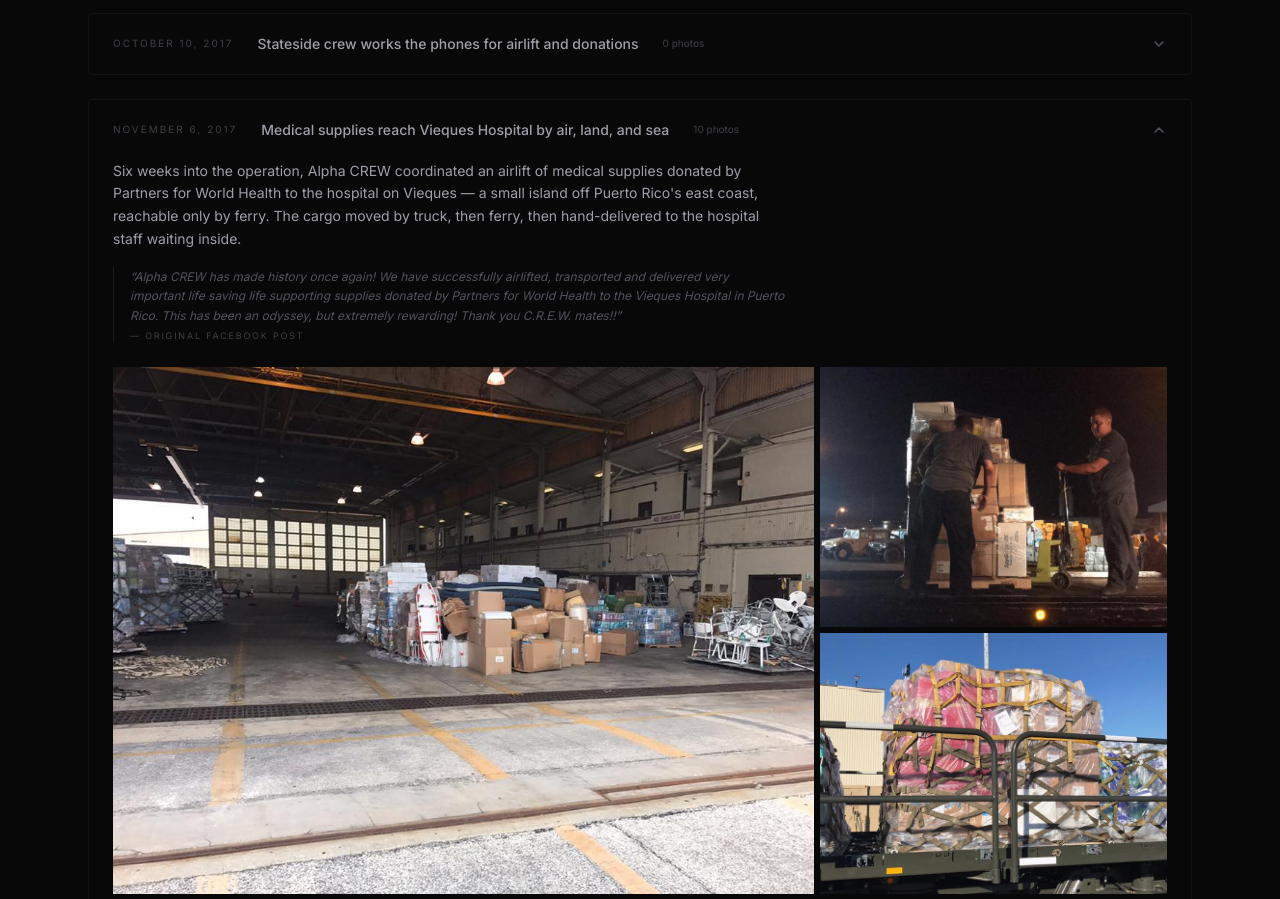
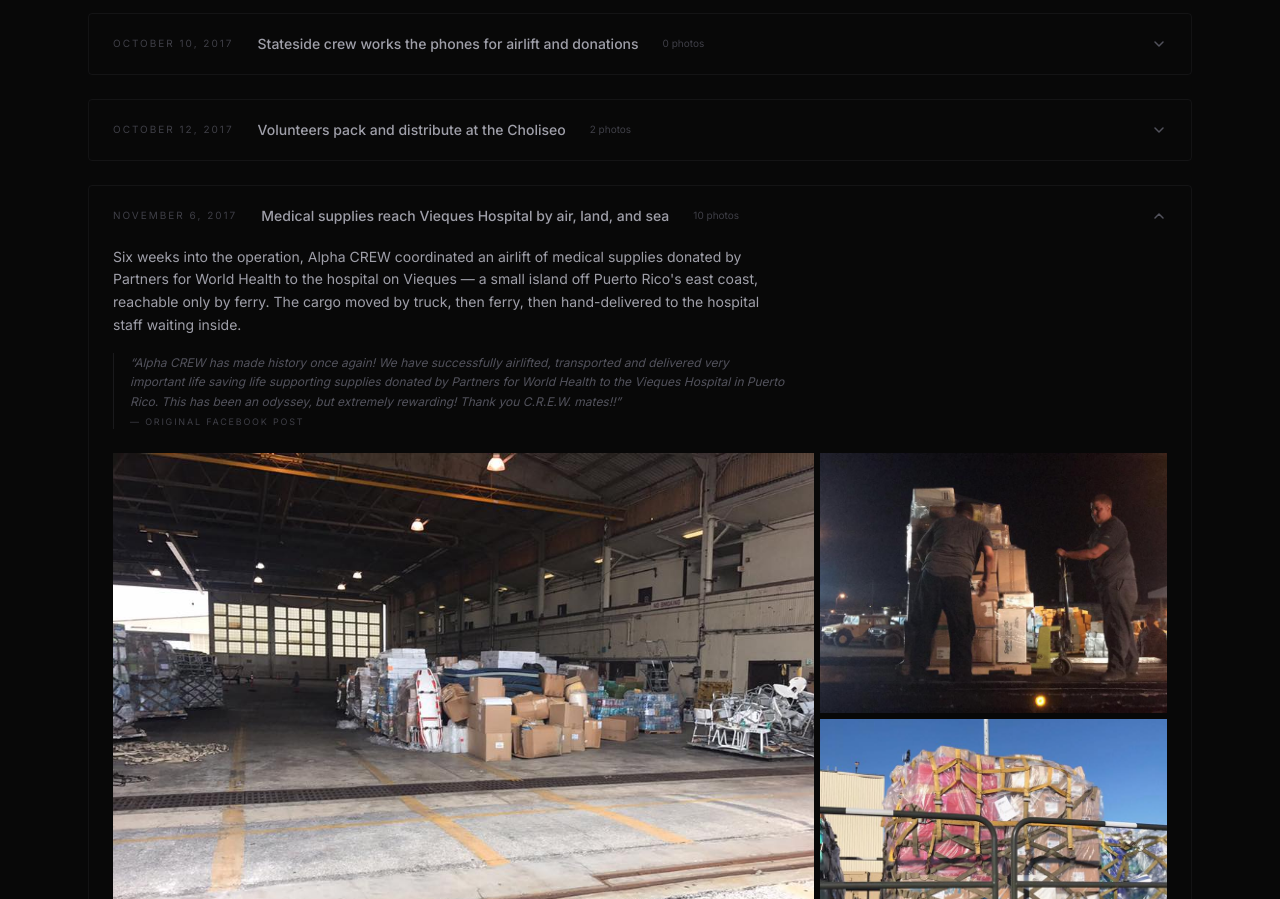
Before and after one commit to durenjoey/alphacrew, a Next.js app: page / in a window 1280 px wide. Shown: the part 6180-7079 px from the top of the page. Built offline with nearby package versions, Linux system fonts and the light colour scheme.

Commit message:
Add October 12 Choliseo volunteers packing entry
Crew and volunteers including Blaine Stevenson sorting and
distributing supplies on the arena floor.

Co-Authored-By: Claude Opus 4.6 <noreply@anthropic.com>

```diff
--- a/src/data/gallery.ts
+++ b/src/data/gallery.ts
@@ -590,6 +590,24 @@ export const galleryEntries: GalleryEntry[] = [
     photos: [],
   },
   {
+    date: "October 12, 2017",
+    title: "Volunteers pack and distribute at the Choliseo",
+    narrative:
+      "Back at the coliseum, the sorting operation continued. Volunteers worked the arena floor — folding clothing, filling boxes, organizing supplies for distribution across the island. Blaine Stevenson and others showed up to help, joining the effort alongside Alpha CREW and other organizations still running the Choliseo as a makeshift distribution hub.",
+    caption:
+      "Big thanks to the volunteers that helped us and the other organizations with packing and distributing supplies. Blaine Stevenson, thank you for your help!",
+    photos: [
+      {
+        src: "choliseo-volunteers-sorting-floor.jpg",
+        alt: "Volunteer sorting clothing and donations on the arena floor of the Choliseo, empty seating tiers and sponsor banners above",
+      },
+      {
+        src: "choliseo-crew-group-photo.jpg",
+        alt: "Six crew members and volunteers posing together on the Choliseo arena floor, boxes and pallets behind them",
+      },
+    ],
+  },
+  {
     date: "November 6, 2017",
     title: "Medical supplies reach Vieques Hospital by air, land, and sea",
     narrative:
```
Also changed, not shown: public/assets/photos/choliseo-crew-group-photo.jpg (added), public/assets/photos/choliseo-volunteers-sorting-floor.jpg (added).
